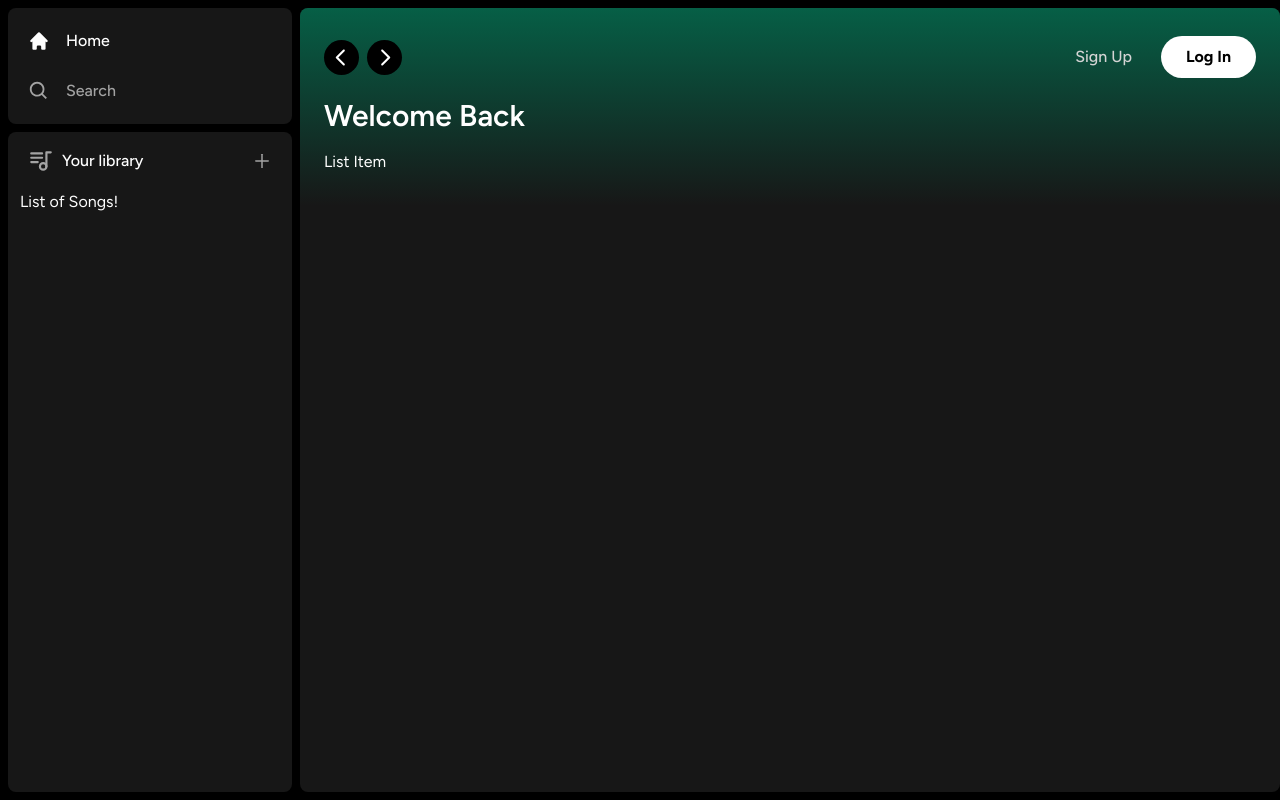
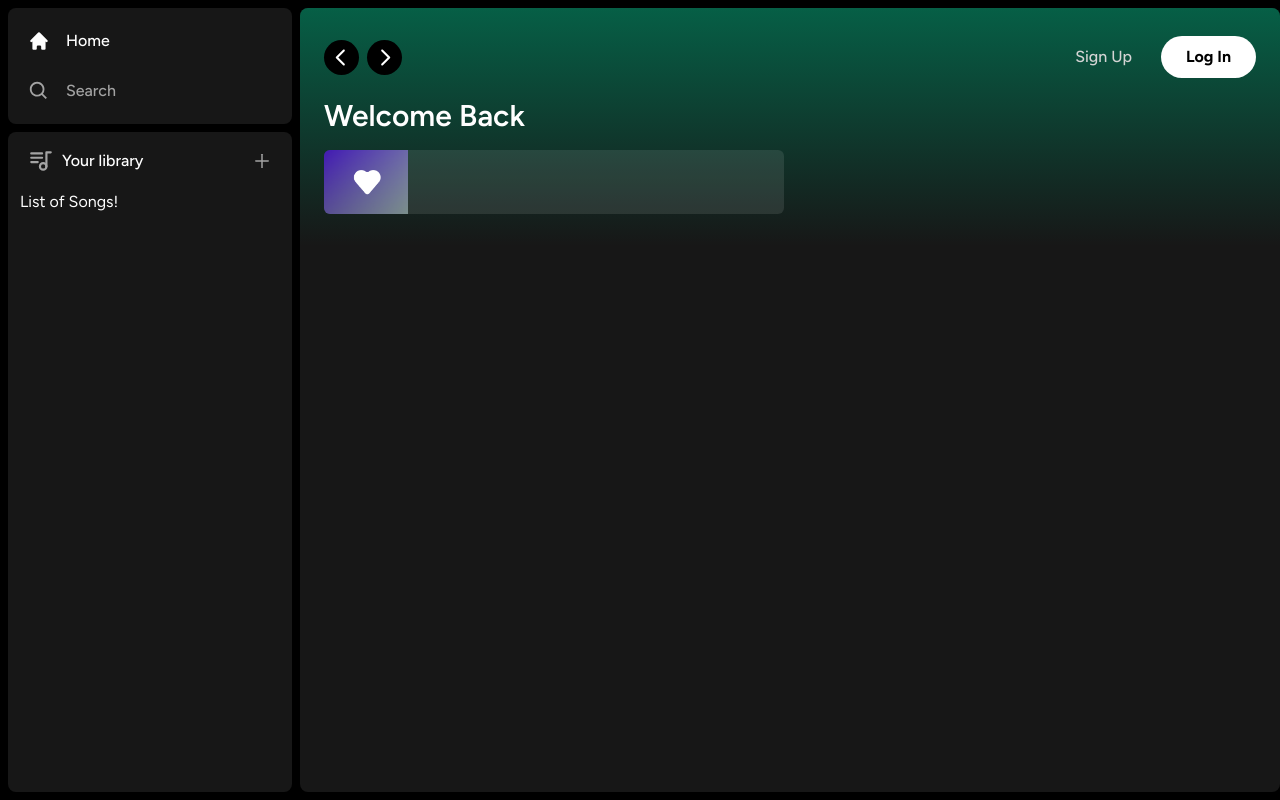
Before and after one commit to jernber/next-spotify-application, a Next.js app in the folder spotify-clone/: page / in a window 1280 px wide. Built offline with nearby package versions, Linux system fonts and the light colour scheme.

Commit message:
Created Liked songs button

```diff
--- a/spotify-clone/app/(site)/page.tsx
+++ b/spotify-clone/app/(site)/page.tsx
@@ -10,7 +10,7 @@
             Welcome Back
           </h1>
           <div className="grid grid-cols-1 sm:grid-cols-2 xl:grid-cols3 2xl:grid-cols-4 gap-3 mt-4">
-            <ListItem />
+            <ListItem image="/images/liked.png" name="Liked songs" />
           </div>
         </div>
       </Header>
--- a/spotify-clone/components/ListItem.tsx
+++ b/spotify-clone/components/ListItem.tsx
@@ -1,8 +1,30 @@
-const ListItem = () => {
+"use client"
+
+import { useRouter } from "next/navigation"
+import Image from "next/image"
+
+interface ListItemProps{
+    image: string;
+    name: string;
+    href: string
+}
+
+const ListItem: React.FC<ListItemProps> = ({
+    image, name, href
+}) => {
+
+    const router = useRouter()
+    const onClick = () => {
+        // Add authentication before push
+        router.push(href)
+    }
   return (
-    <div>
-      List Item
-    </div>
+    <button className="relative group flex items-center rounded-md overflow-hidden gap-x-4 bg-neutral-100/10 hover:bg-neutral-100/20 transition pr-4">
+        <div className="relative min-h-[64px] min-w-[64px]">
+            <Image className="object-cover"  fill src={image} alt="Image"  />
+            <p>{name}</p>
+        </div>
+    </button>
   )
 }
 
```
Also changed, not shown: spotify-clone/public/images/liked.png (added).
